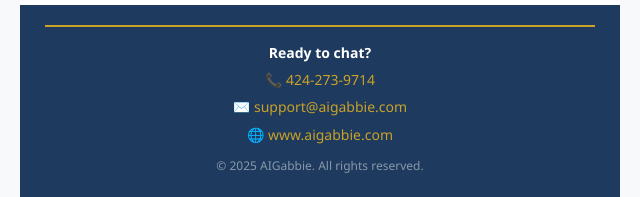
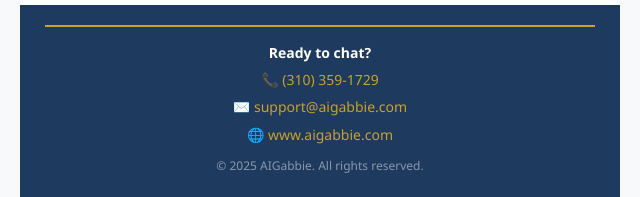
Before and after one commit to aigabbie100/aigabbie-apply, a plain HTML site: page index.html in a window 1280 px wide. Shown: the part 3696-3893 px from the top of the page, 320-960 px from the left. Drawn offline with Linux system fonts and the light colour scheme.

Commit message:
Update index.html

```diff
--- a/index.html
+++ b/index.html
@@ -572,7 +572,7 @@
         <div class="footer">
             <div class="footer-line"></div>
             <p><strong>Ready to chat?</strong></p>
-            <p>📞 <a href="tel:4242739714">424-273-9714</a></p>
+            <p>📞 <a href="tel:3103591729">(310) 359-1729</a></p>
             <p>✉️ <a href="mailto:support@aigabbie.com">support@aigabbie.com</a></p>
             <p>🌐 <a href="https://www.aigabbie.com">www.aigabbie.com</a></p>
             <p class="copyright">© 2025 AIGabbie. All rights reserved.</p>
```
